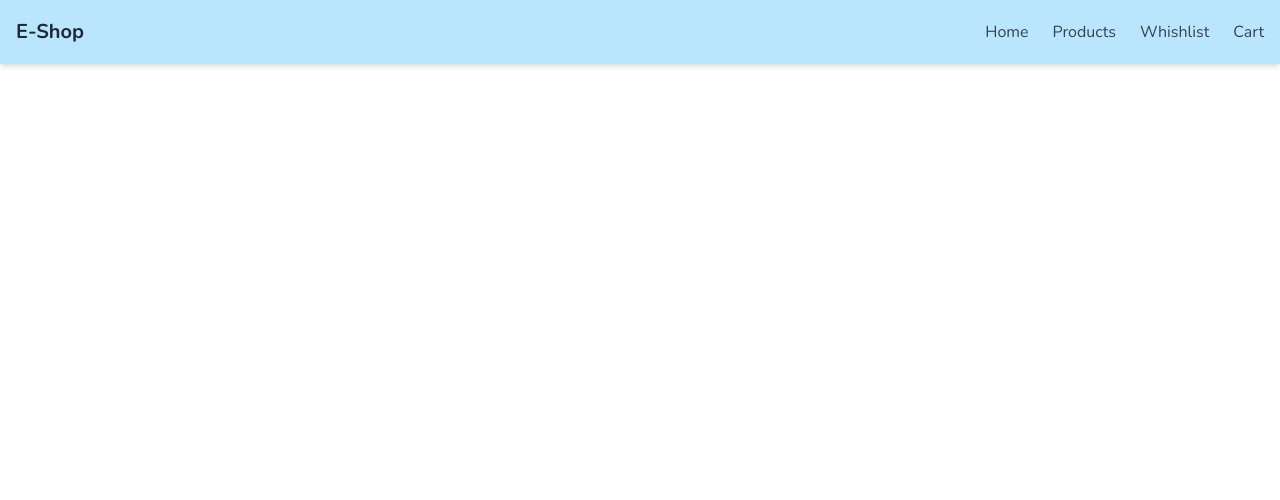
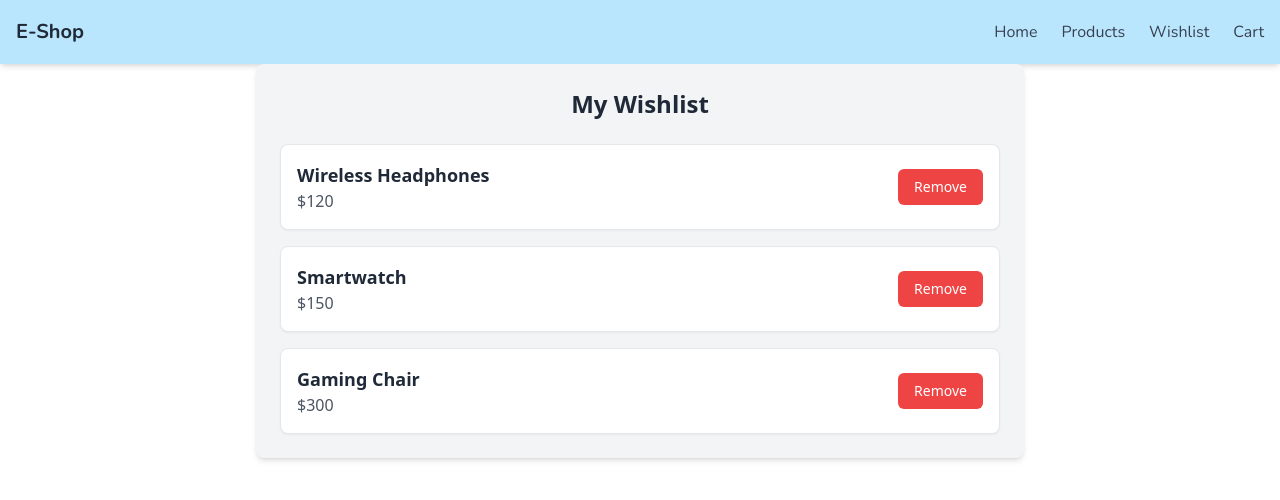
Before and after one commit to mak0551/e-commerce, a React (Vite) app in the folder e-commerce/: page /wishlist in a window 1280 px wide. Shown: the top 500 px of the page. Built offline with nearby package versions, Linux system fonts and the light colour scheme; a web font is replaced by a local one.

Commit message:
wishlist tab

```diff
--- a/e-commerce/src/App.jsx
+++ b/e-commerce/src/App.jsx
@@ -3,6 +3,7 @@ import { BrowserRouter as Router, Route, Routes } from 'react-router-dom'; // Im
 import Navbar from './components/Navbar';
 import Hero from './components/Hero';
 import Products from './components/Products';
+import WIshlist from './components/WIshlist';
 
 function App() {
   return (
@@ -12,6 +13,7 @@ function App() {
         <Routes>
           <Route path="/" element={<Hero />} />
           <Route path="/products" element={<Products />} />
+          <Route path='/wishlist' element ={<WIshlist/>} />
         </Routes>
       </div>
     </Router>
--- a/e-commerce/src/components/Navbar.jsx
+++ b/e-commerce/src/components/Navbar.jsx
@@ -23,8 +23,8 @@ const Navbar = () => {
             Products
           </Link>
 
-          <Link to="#" className="text-gray-700 hover:text-gray-900">
-            Whishlist
+          <Link to="/wishlist" className="text-gray-700 hover:text-gray-900">
+            Wishlist
           </Link>
           <Link to="#" className="text-gray-700 hover:text-gray-900">
             Cart
--- /dev/null
+++ b/e-commerce/src/components/WIshlist.jsx
@@ -0,0 +1,51 @@
+// Import required modules
+import React, { useState } from "react";
+
+// Sample data for the wishlist
+const initialWishlist = [
+  { id: 1, name: "Wireless Headphones", price: "$120" },
+  { id: 2, name: "Smartwatch", price: "$150" },
+  { id: 3, name: "Gaming Chair", price: "$300" },
+];
+
+// Wishlist Component
+const WishlistPage = () => {
+  const [wishlist, setWishlist] = useState(initialWishlist);
+
+  // Remove item from wishlist
+  const handleRemove = (id) => {
+    const updatedWishlist = wishlist.filter((item) => item.id !== id);
+    setWishlist(updatedWishlist);
+  };
+
+  return (
+    <div className="max-w-3xl mx-auto p-6 bg-gray-100 rounded-lg shadow-md">
+      <h1 className="text-2xl font-bold text-center mb-6 text-gray-800">My Wishlist</h1>
+      {wishlist.length > 0 ? (
+        <ul className="space-y-4">
+          {wishlist.map((item) => (
+            <li
+              key={item.id}
+              className="flex justify-between items-center p-4 bg-white border border-gray-200 rounded-lg shadow-sm"
+            >
+              <div>
+                <p className="text-lg font-semibold text-gray-800">{item.name}</p>
+                <p className="text-gray-600">{item.price}</p>
+              </div>
+              <button
+                onClick={() => handleRemove(item.id)}
+                className="px-4 py-2 text-sm font-medium text-white bg-red-500 rounded-md hover:bg-red-600 focus:outline-none focus:ring focus:ring-red-300"
+              >
+                Remove
+              </button>
+            </li>
+          ))}
+        </ul>
+      ) : (
+        <p className="text-center text-gray-600 text-lg">Your wishlist is empty!</p>
+      )}
+    </div>
+  );
+};
+
+export default WishlistPage;
```
